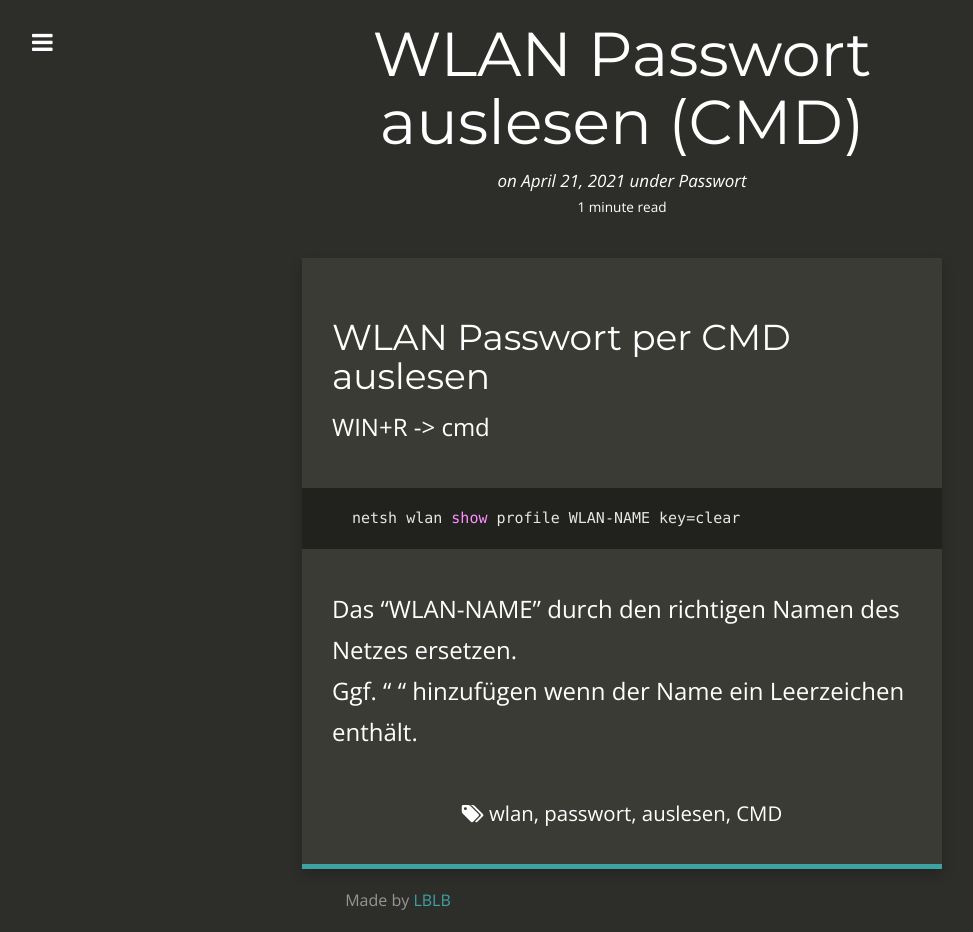
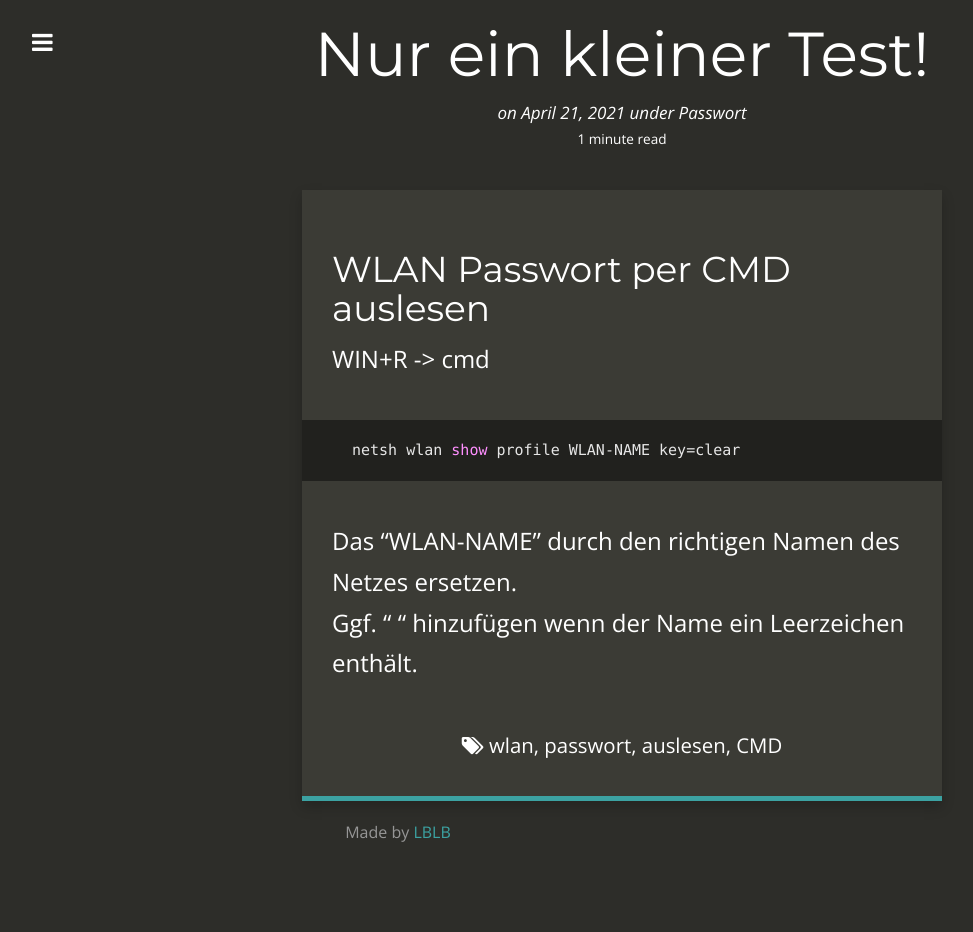
Before and after one commit to eski1337/lblb-it-ffd00, a Jekyll site: the page built from _posts/2021-22-04-Dies_Ist_Ein-Test.md, in a window 1280 px wide. Shown: the whole page, without its empty margins (18-991 px from the left). Built offline with Jekyll 4.4.1, drawn with Linux system fonts in a browser that asks for light colours; nearby versions of some CDN libraries; comment, search, counter and statistics services are not loaded; after the commit the page ends 900 px from its top, so only the background shows below that.

Commit message:
2021-22-04-Dies_Ist_Ein-Test.md: changed

```diff
--- a/_posts/2021-22-04-Dies_Ist_Ein-Test.md
+++ b/_posts/2021-22-04-Dies_Ist_Ein-Test.md
@@ -1,6 +1,6 @@
 ---
 layout: post
-title: WLAN Passwort auslesen (CMD)
+title: Nur ein kleiner Test!
 date: '2021-04-21T12:31'
 summary: Wie man das WLAN Passwort per CMD ausliest
 categories: Passwort
```
